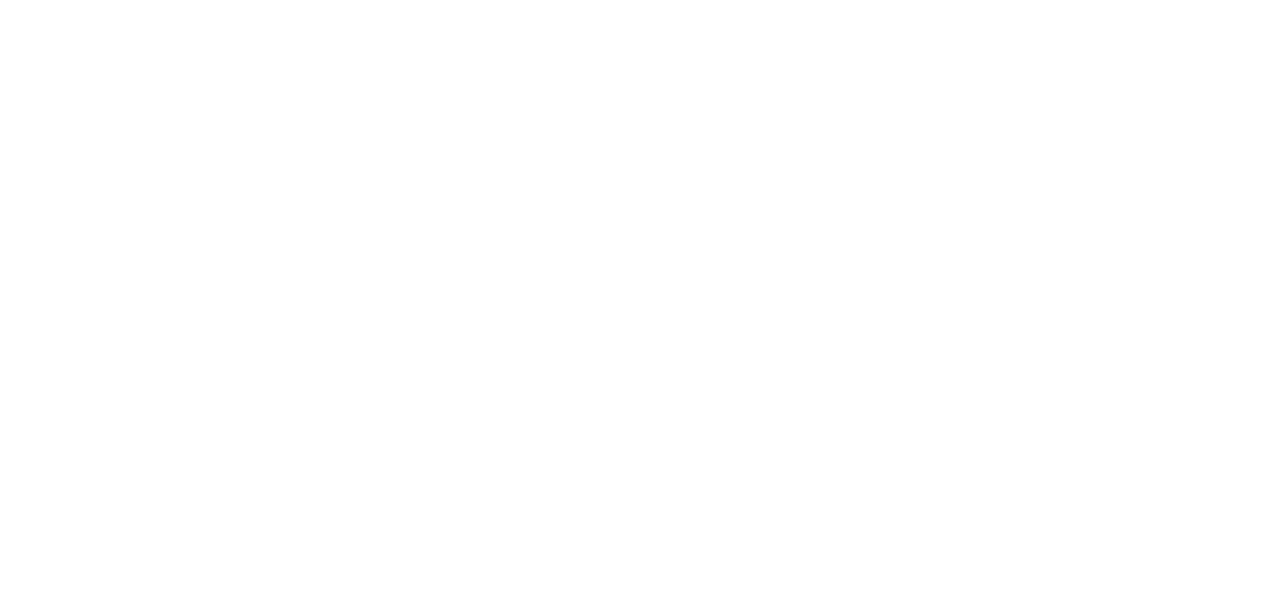
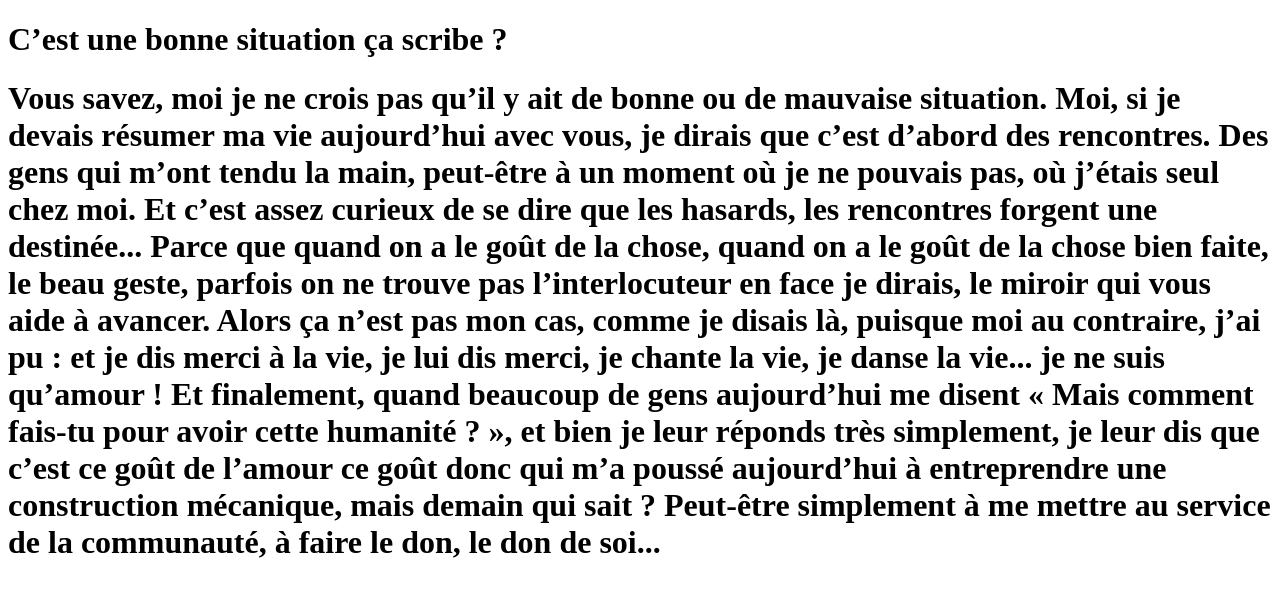
Before and after one commit to Julien-Paillassa/my-super-website, a plain HTML site: page index.html in a window 1280 px wide. Drawn offline with Linux system fonts and the light colour scheme.

Commit message:
modification HTML

```diff
--- a/index.html
+++ b/index.html
@@ -2,9 +2,10 @@
 <html>
   <head>
     <meta charset="UTF-8">
-    <title>title</title>
+    <title>Astérix et Obélix</title>
   </head>
   <body>
-
+  <h1> C’est une bonne situation ça scribe ? </h1>
+  <h1> Vous savez, moi je ne crois pas qu’il y ait de bonne ou de mauvaise situation. Moi, si je devais résumer ma vie aujourd’hui avec vous, je dirais que c’est d’abord des rencontres. Des gens qui m’ont tendu la main, peut-être à un moment où je ne pouvais pas, où j’étais seul chez moi. Et c’est assez curieux de se dire que les hasards, les rencontres forgent une destinée... Parce que quand on a le goût de la chose, quand on a le goût de la chose bien faite, le beau geste, parfois on ne trouve pas l’interlocuteur en face je dirais, le miroir qui vous aide à avancer. Alors ça n’est pas mon cas, comme je disais là, puisque moi au contraire, j’ai pu : et je dis merci à la vie, je lui dis merci, je chante la vie, je danse la vie... je ne suis qu’amour ! Et finalement, quand beaucoup de gens aujourd’hui me disent « Mais comment fais-tu pour avoir cette humanité ? », et bien je leur réponds très simplement, je leur dis que c’est ce goût de l’amour ce goût donc qui m’a poussé aujourd’hui à entreprendre une construction mécanique, mais demain qui sait ? Peut-être simplement à me mettre au service de la communauté, à faire le don, le don de soi... </h1>
   </body>
 </html>
```
